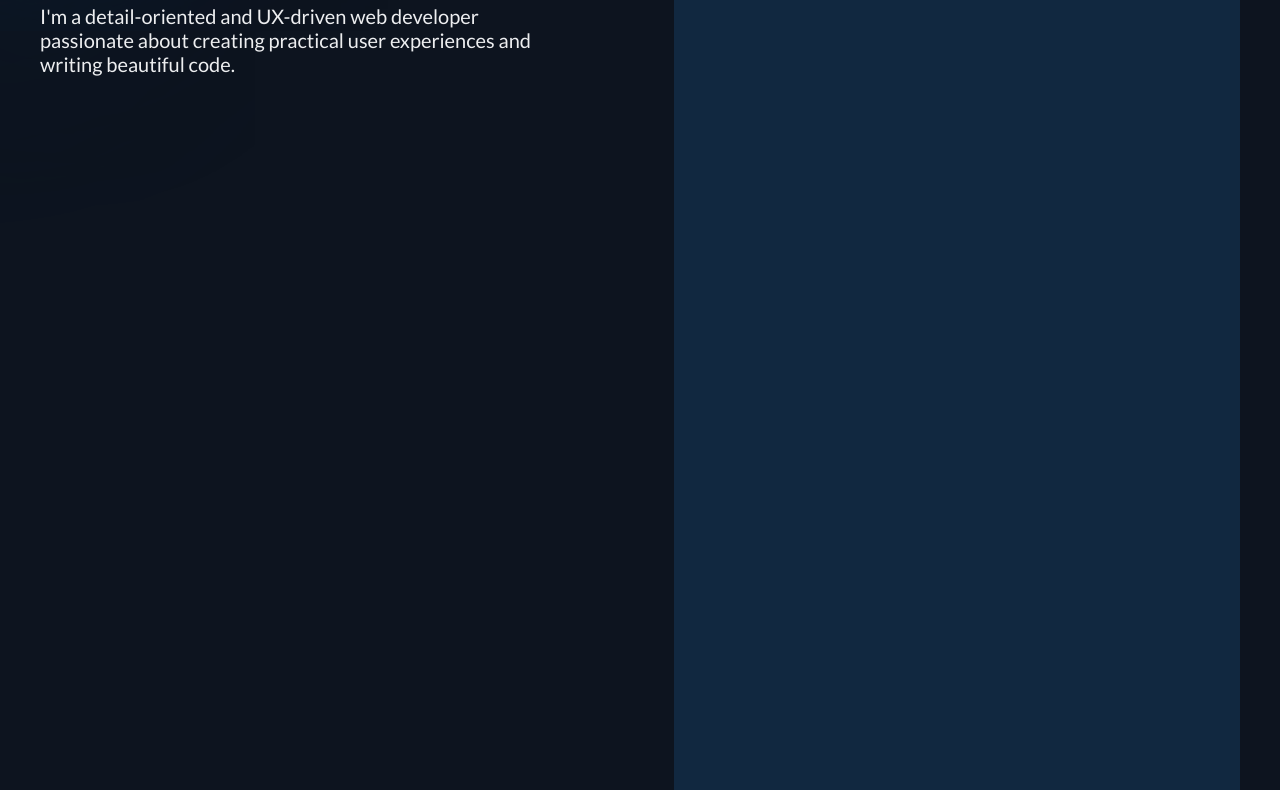
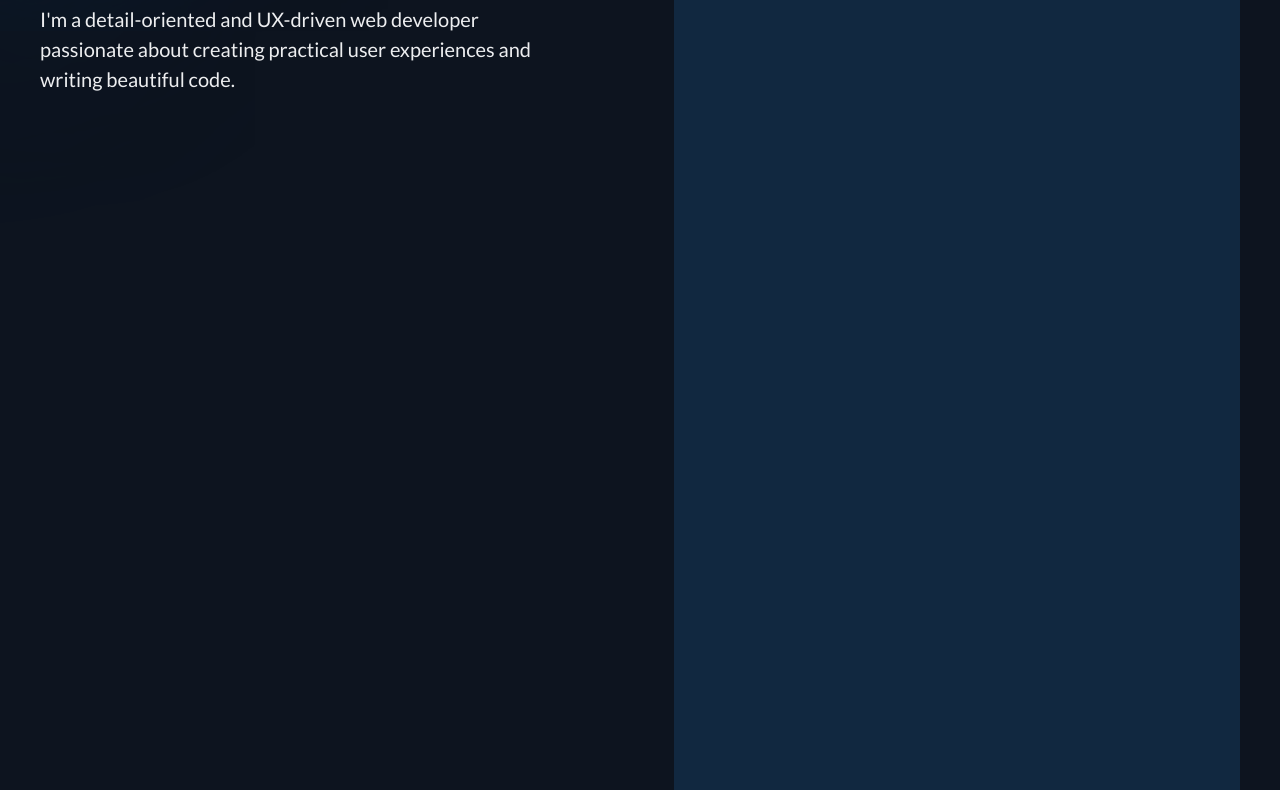
Before and after one commit to ryanbey/portfolio-v2, an Astro site: page / in a window 1280 px wide. Shown: the part 224-1014 px from the top of the page. Built offline with nearby package versions, Linux system fonts and the light colour scheme; Astro itself is replaced by a stand-in of ours.

Commit message:
adjusted line height of home page tagline

```diff
--- a/src/pages/index.astro
+++ b/src/pages/index.astro
@@ -39,11 +39,12 @@ import { BaseLayout } from "../layouts";
 
 	p {
 		font-size: 20px;
+		line-height: 150%;
 	}
 
 	span {
 		background-image: linear-gradient(
-			45deg,
+			60deg,
 			#23a5d8,
 			#2596af,
 			#2176bb,
```
